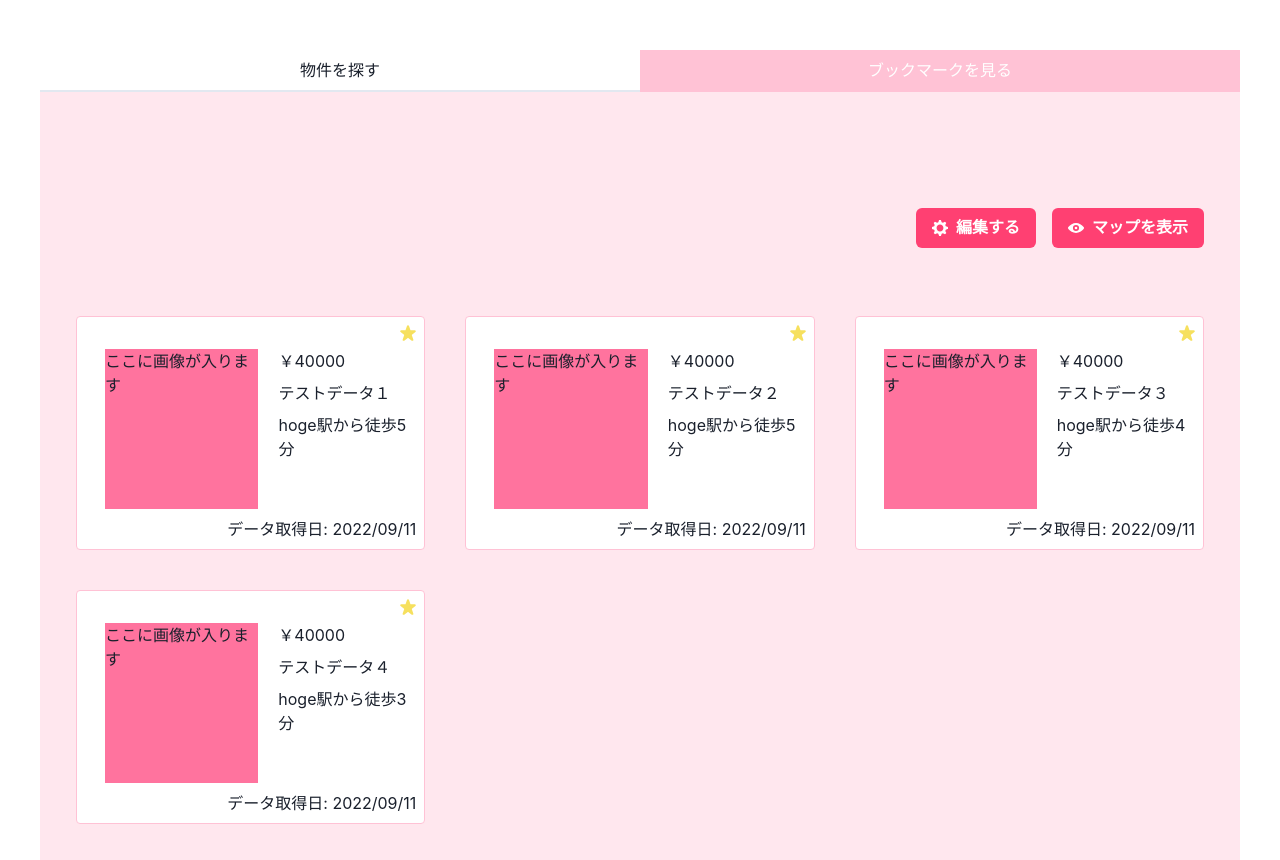
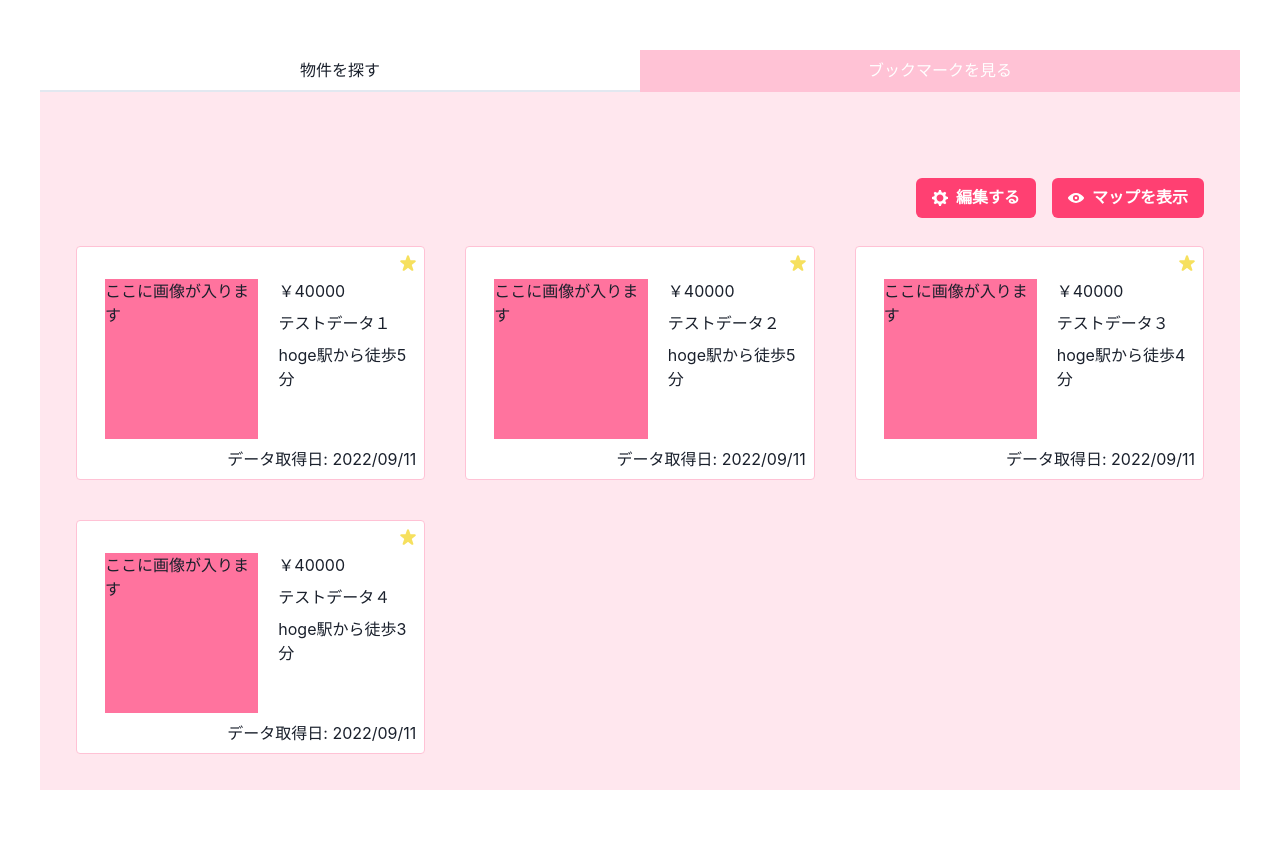
Before and after one commit to project-hikkoshiori/hikkoshiori, a Next.js app in the folder front/app/: page /properties in a window 1280 px wide. Both pictures are taken after a click on the tab "ブックマークを見る". After the commit the page ends 800 px from the top, so only its background shows below. Built offline with nearby package versions, Linux system fonts and the light colour scheme.

Commit message:
spacingとかpとか調整

```diff
--- a/front/app/src/components/BookmarkSection.tsx
+++ b/front/app/src/components/BookmarkSection.tsx
@@ -47,8 +47,8 @@ export const BookmarkSection = () => {
     },
   ];
   return (
-    <Stack>
-      <Flex mt="100" ml="5" mr="5" mb="10">
+    <Stack p="5">
+      <Flex mt="50" mb="5">
         <Spacer />
         <ButtonGroup gap="2">
           <Button colorScheme="brand" leftIcon={<SettingsIcon />}>
@@ -59,7 +59,7 @@ export const BookmarkSection = () => {
           </Button>
         </ButtonGroup>
       </Flex>
-      <SimpleGrid columns={3} spacing={10} p="5">
+      <SimpleGrid columns={3} spacing={10}>
         {properties.map((p: Property) => (
           <BookmarkWindow key={p.id} property={p} />
         ))}
```
